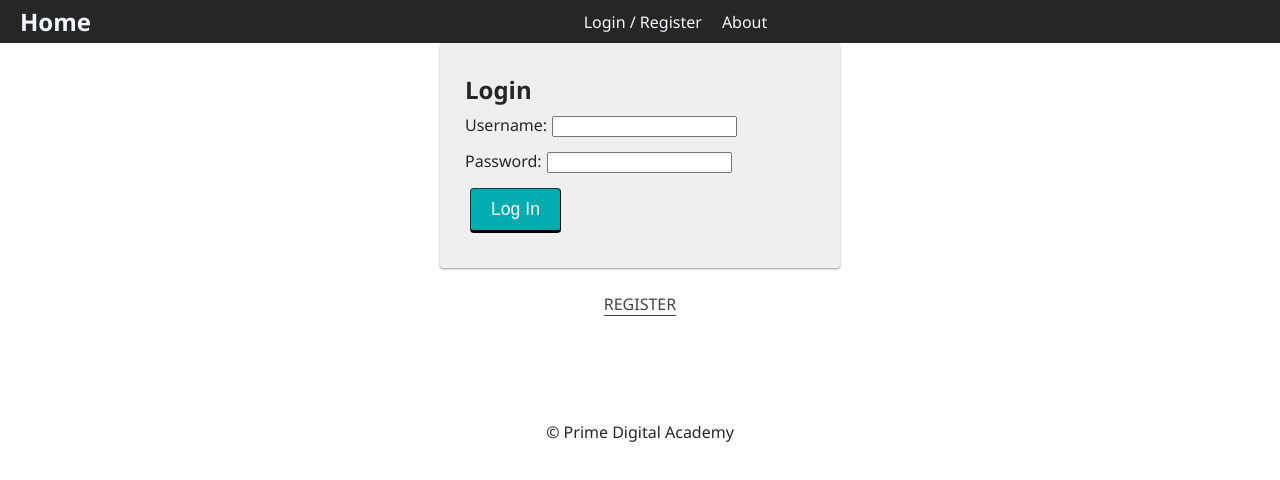
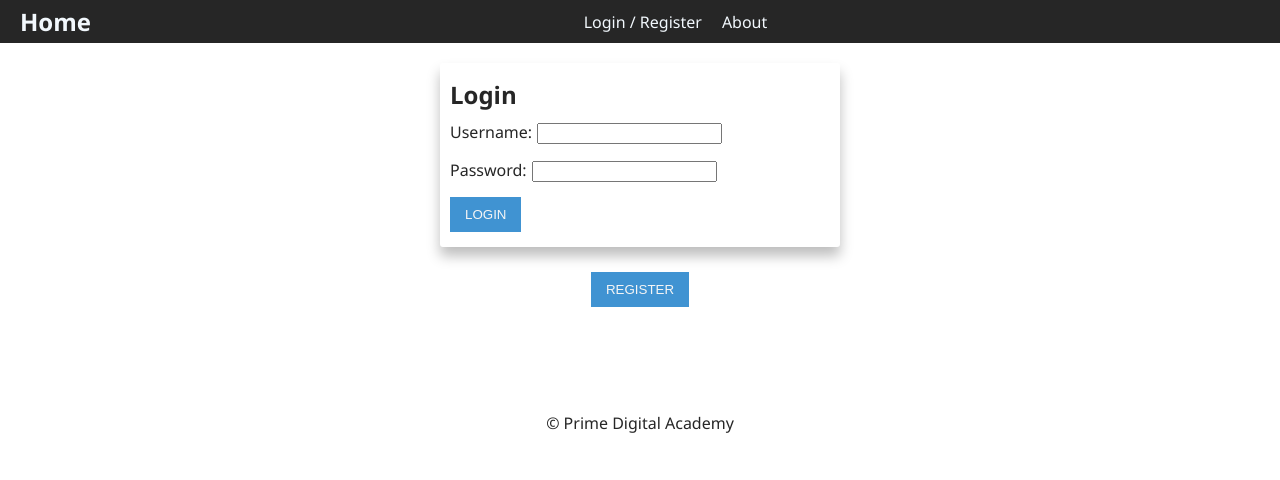
Before and after one commit to Davey-M/rocket-race-solo-project, a React (Create React App) app: page /#/user in a window 1280 px wide. Shown: the top 480 px of the page. Built offline with nearby package versions, Linux system fonts and the light colour scheme; no server answers.

Commit message:
changed landing page styling

```diff
--- a/src/components/App/App.css
+++ b/src/components/App/App.css
@@ -26,56 +26,6 @@ Container
 Button
 -------------------------------------------------------------------------------- */
 
-.btn {
-  display: inline-block;
-  padding: 10px 20px;
-  border-color: #014041;
-  border-width: 1px 1px 3px;
-  border-radius: 4px;
-  background-color: #00acb0;
-  color: #f8f8f8;
-  font-size: 1.1rem;
-  outline: 0;
-  cursor: pointer;
-}
-
-.btn_sizeMin {
-  min-height: 50px;
-  min-width: 100px;
-}
-
-.btn_sizeSm {
-  padding: 10px 15px;
-  font-size: 0.8rem;
-}
-
-.btn_sizeFull {
-  display: block;
-  width: 100%;
-}
-
-.btn:hover {
-  background-color: #008183;
-  text-decoration: none;
-}
-
-/* This line makes the "Register" and "Login" buttons look like links */
-.btn_asLink {
-  padding: 0;
-  border-width: 0;
-  border-bottom: 1px solid #444;
-  border-radius: 0;
-  background: none;
-  font: inherit;
-  color: #444;
-}
-
-.btn_asLink:hover {
-  background-color: transparent;
-  border-color: #008183;
-  color: #008183;
-}
-
 /* --------------------------------------------------------------------------------
 Alert
 -------------------------------------------------------------------------------- */
@@ -99,11 +49,11 @@ Form Treatment
   box-sizing: border-box;
   width: 400px;
   max-width: 100%;
-  padding: 25px;
-  margin: 0 auto 20px;
-  background-color: #efefef;
+  /* padding: 25px; */
+  margin: 20px auto;
+  /* background-color: #efefef; */
   border-radius: 3px;
-  box-shadow: 0 1px 2px rgb(0, 0, 0, 0.4);
+  /* box-shadow: 0 1px 2px rgb(0, 0, 0, 0.4); */
 }
 
 input {
--- a/src/components/LoginForm/LoginForm.jsx
+++ b/src/components/LoginForm/LoginForm.jsx
@@ -1,11 +1,11 @@
 import React, { useState } from 'react';
 import { useDispatch } from 'react-redux';
-import {useSelector} from 'react-redux';
+import { useSelector } from 'react-redux';
 
 function LoginForm() {
   const [username, setUsername] = useState('');
   const [password, setPassword] = useState('');
-  const errors = useSelector(store => store.errors);
+  const errors = useSelector((store) => store.errors);
   const dispatch = useDispatch();
 
   const login = (event) => {
@@ -25,19 +25,19 @@ function LoginForm() {
   }; // end login
 
   return (
-    <form className="formPanel" onSubmit={login}>
+    <form className='formPanel card shadow' onSubmit={login}>
       <h2>Login</h2>
       {errors.loginMessage && (
-        <h3 className="alert" role="alert">
+        <h3 className='alert' role='alert'>
           {errors.loginMessage}
         </h3>
       )}
       <div>
-        <label htmlFor="username">
-          Username:
+        <label htmlFor='username'>
+          <p style={{ display: 'inline-block' }}>Username:</p>
           <input
-            type="text"
-            name="username"
+            type='text'
+            name='username'
             required
             value={username}
             onChange={(event) => setUsername(event.target.value)}
@@ -45,11 +45,11 @@ function LoginForm() {
         </label>
       </div>
       <div>
-        <label htmlFor="password">
-          Password:
+        <label htmlFor='password'>
+          <p style={{ display: 'inline-block' }}>Password:</p>
           <input
-            type="password"
-            name="password"
+            type='password'
+            name='password'
             required
             value={password}
             onChange={(event) => setPassword(event.target.value)}
@@ -57,7 +57,9 @@ function LoginForm() {
         </label>
       </div>
       <div>
-        <input className="btn" type="submit" name="submit" value="Log In" />
+        <button type='submit' name='submit'>
+          Login
+        </button>
       </div>
     </form>
   );
--- a/src/components/RegisterForm/RegisterForm.jsx
+++ b/src/components/RegisterForm/RegisterForm.jsx
@@ -20,19 +20,19 @@ function RegisterForm() {
   }; // end registerUser
 
   return (
-    <form className="formPanel" onSubmit={registerUser}>
+    <form className='formPanel card shadow' onSubmit={registerUser}>
       <h2>Register User</h2>
       {errors.registrationMessage && (
-        <h3 className="alert" role="alert">
+        <h3 className='alert' role='alert'>
           {errors.registrationMessage}
         </h3>
       )}
       <div>
-        <label htmlFor="username">
+        <label htmlFor='username'>
           Username:
           <input
-            type="text"
-            name="username"
+            type='text'
+            name='username'
             value={username}
             required
             onChange={(event) => setUsername(event.target.value)}
@@ -40,11 +40,11 @@ function RegisterForm() {
         </label>
       </div>
       <div>
-        <label htmlFor="password">
+        <label htmlFor='password'>
           Password:
           <input
-            type="password"
-            name="password"
+            type='password'
+            name='password'
             value={password}
             required
             onChange={(event) => setPassword(event.target.value)}
@@ -52,7 +52,9 @@ function RegisterForm() {
         </label>
       </div>
       <div>
-        <input className="btn" type="submit" name="submit" value="Register" />
+        <button type='submit' name='submit'>
+          Register
+        </button>
       </div>
     </form>
   );
```
